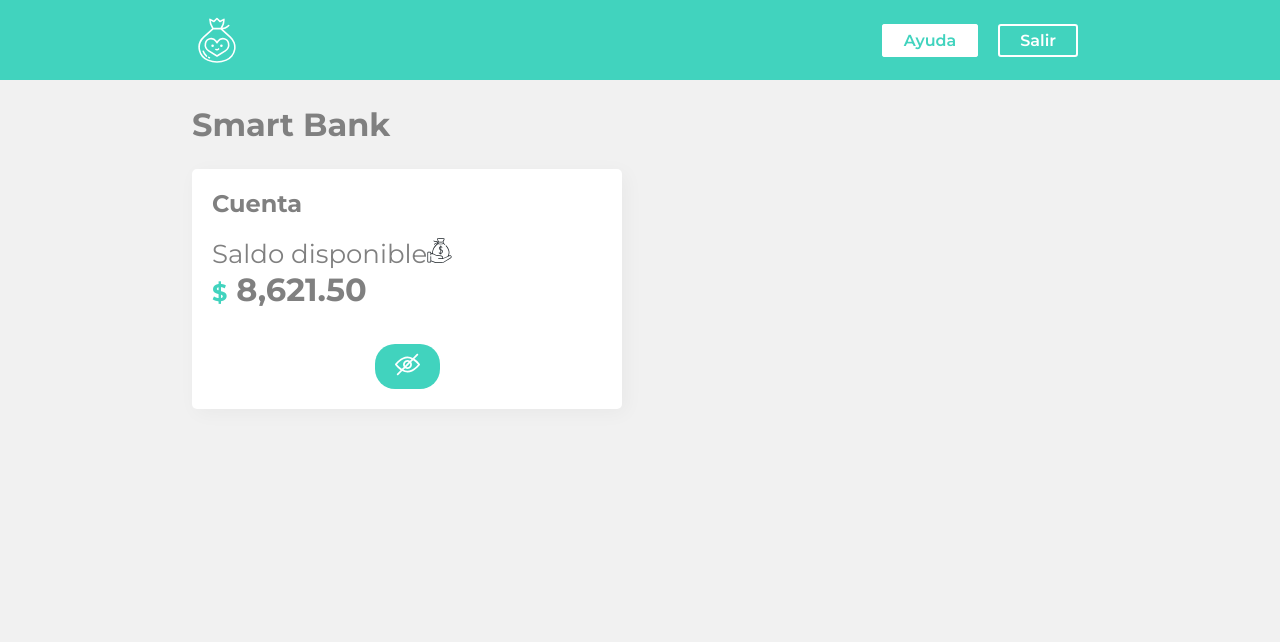
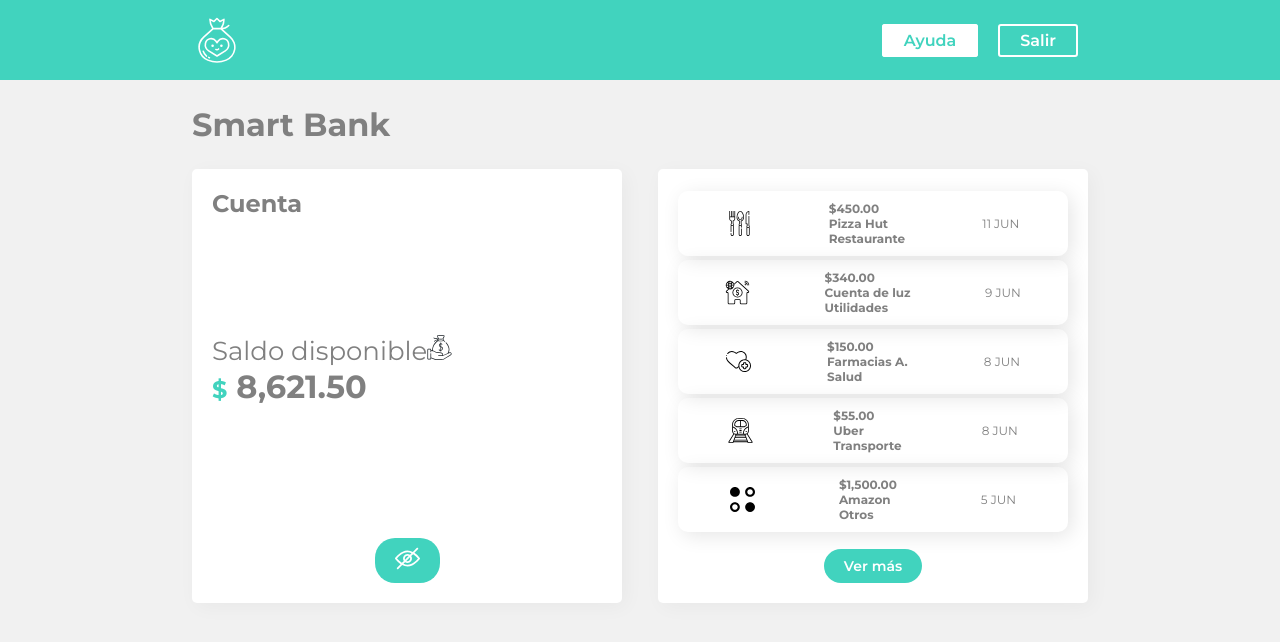
Before and after one commit to kevinmadrid-dev/react-smart-bank, a React (Create React App) app: page / in a window 1280 px wide. Shown: the top 642 px of the page. Built offline with nearby package versions, Linux system fonts and the light colour scheme.

Commit message:
feat: :zap: Se añadió un nuevo componente para descripción de gastos

```diff
--- /dev/null
+++ b/src/Components/Card/Card.jsx
@@ -0,0 +1,40 @@
+import React from "react"
+import styled from "styled-components"
+import ImageFilter from "../ImageFilter.jsx"
+
+const CardStyled = styled.div`
+  box-shadow: 4px 4px 20px 0px rgba(0, 0, 0, 0.1);
+  border-radius: 10px;
+  margin: 2px 0;
+  display: flex;
+  align-items: center;
+  justify-content: space-around;
+  padding: 10px;
+  font-size: 12px;
+`
+
+const InfoCardStyled = styled.div`
+  display: flex;
+  flex-direction: column;
+  .type {
+    font-weight: bold;
+  }
+`
+
+function Card({ cargo }) {
+  const { id, type, value, from, date } = cargo
+
+  return (
+    <CardStyled>
+      {ImageFilter(type)}
+      <InfoCardStyled>
+        <span className="type">{value}</span>
+        <span className="type">{from}</span>
+        <span className="type">{type}</span>
+      </InfoCardStyled>
+      <span className="type">{date}</span>
+    </CardStyled>
+  )
+}
+
+export default Card
--- a/src/Components/Container/Container.jsx
+++ b/src/Components/Container/Container.jsx
@@ -3,6 +3,7 @@ import styled from "styled-components"
 import TitleH from "../TitleH/TitleH.jsx"
 import Account from "../Account/Account.jsx"
 import { fondoClaro } from "../UI/Variables.js"
+import List from "../List/List.jsx"
 
 const StyledContainer = styled.div`
   background-color: ${fondoClaro};
@@ -28,6 +29,8 @@ const Container = () => {
 
       <StyledSection>
         <Account />
+
+        <List />
       </StyledSection>
     </StyledContainer>
   )
--- /dev/null
+++ b/src/Components/ImageFilter.jsx
@@ -0,0 +1,25 @@
+import React from "react"
+import alimentacion from "../assets/images/alimentacion.svg"
+import salud from "../assets/images/salud.svg"
+import transporte from "../assets/images/transporte.svg"
+import utilidades from "../assets/images/utilidades.svg"
+import dinero from "../assets/images/dinero.svg"
+import otros from "../assets/images/otros.svg"
+
+import { Icono } from "./UI/UI.jsx"
+
+const Images = {
+  Restaurante: <Icono src={alimentacion} alt="Restaurante" />,
+  Salud: <Icono src={salud} alt="Salud" />,
+  Transporte: <Icono src={transporte} alt="Transporte" />,
+  Utilidades: <Icono src={utilidades} alt="Utilidades" />,
+  Otros: <Icono src={otros} alt="Otros" />,
+  Dinero: <Icono src={dinero} alt="Dinero" />,
+  default: <Icono src={otros} alt="Otros" />
+}
+
+function ImageFilter(type) {
+  return Images[type] || Images["default"]
+}
+
+export default ImageFilter
--- /dev/null
+++ b/src/Components/List/List.jsx
@@ -0,0 +1,17 @@
+import React from "react"
+import { Box, Btn } from "../UI/UI"
+import { lista } from "../../info"
+import Card from "../Card/Card"
+
+const List = () => {
+  return (
+    <Box>
+      {lista.cargos.map((cargo, i) => {
+        return <Card key={i} cargo={cargo} />
+      })}
+      <Btn>Ver más</Btn>
+    </Box>
+  )
+}
+
+export default List
```
